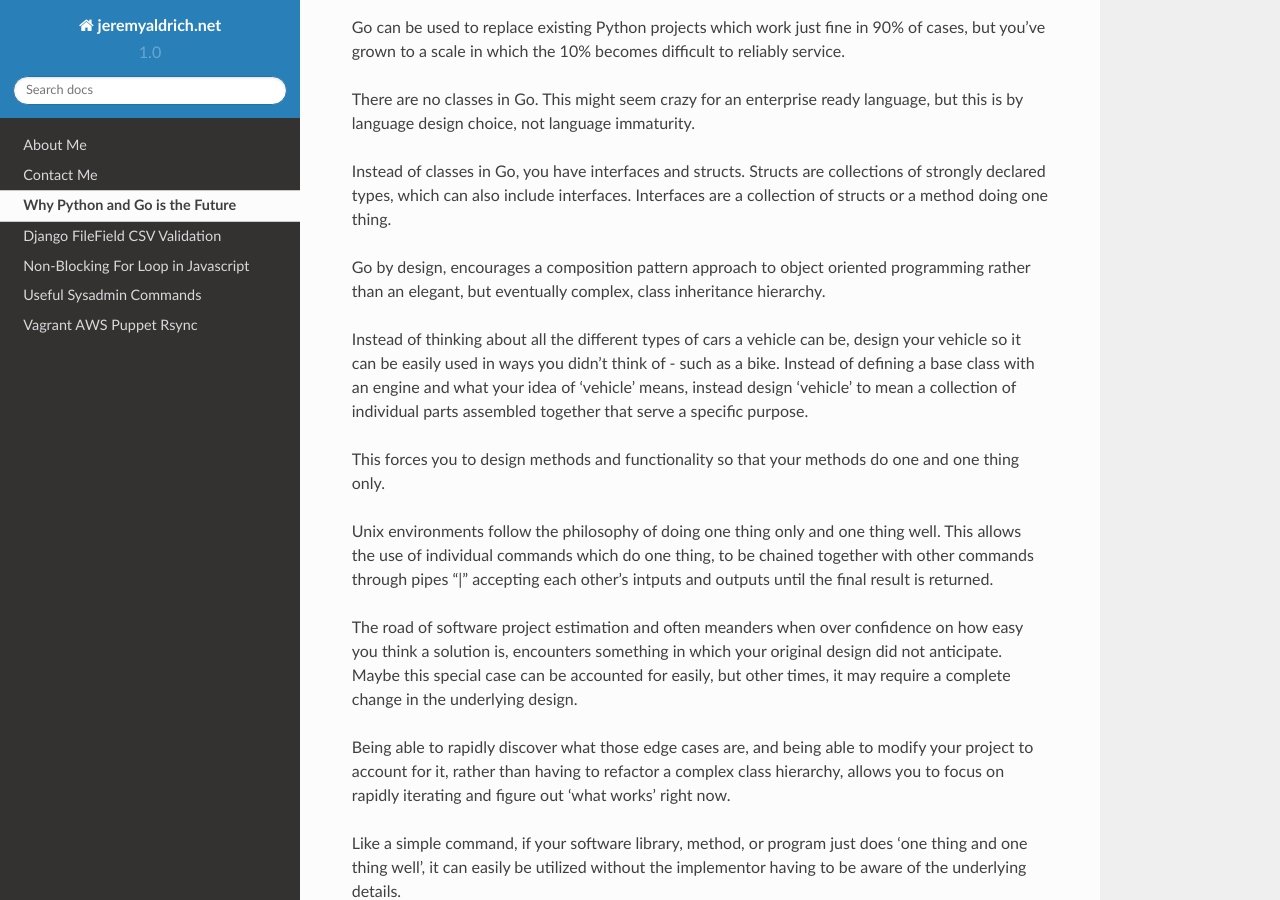
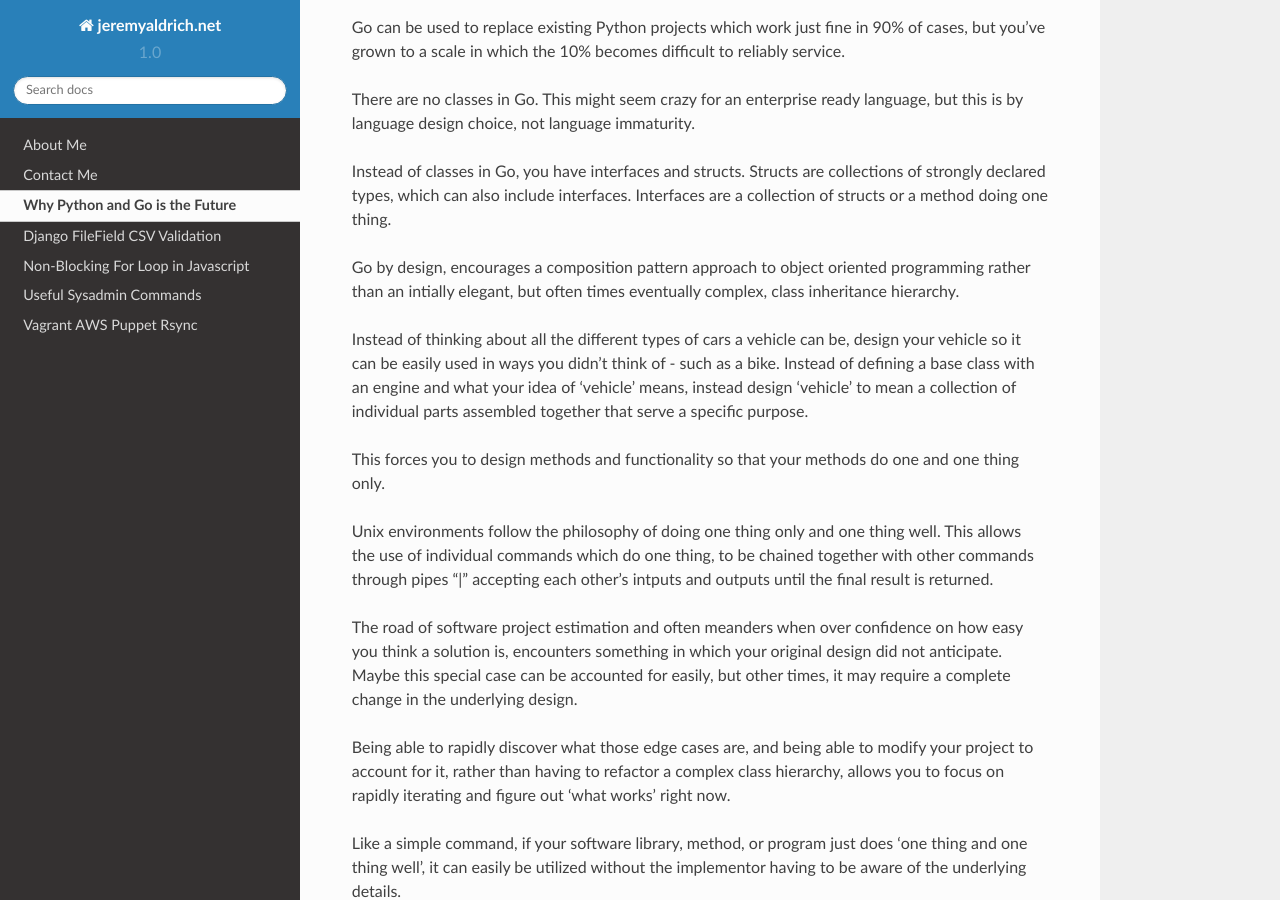
Before and after one commit to jeraldrich/blog, a Sphinx documentation site: the page built from docs/python_go_future.rst, in a window 1280 px wide and 900 px high, scrolled down 552 px. Built offline with Sphinx 7.4.7 and the Read the Docs theme 2.0.0, drawn with Linux system fonts in a browser that asks for light colours.

Commit message:
minor fix

```diff
--- a/docs/python_go_future.rst
+++ b/docs/python_go_future.rst
@@ -19,7 +19,7 @@ There are no classes in Go. This might seem crazy for an enterprise ready langua
 
 Instead of classes in Go, you have interfaces and structs. Structs are collections of strongly declared types, which can also include interfaces. Interfaces are a collection of structs or a method doing one thing.
 
-Go by design, encourages a composition pattern approach to object oriented programming rather than an elegant, but eventually complex, class inheritance hierarchy.
+Go by design, encourages a composition pattern approach to object oriented programming rather than an intially elegant, but often times eventually complex, class inheritance hierarchy.
 
 Instead of thinking about all the different types of cars a vehicle can be, design your vehicle so it can be easily used in ways you didn't think of - such as a bike. Instead of defining a base class with an engine and what your idea of 'vehicle' means, instead design 'vehicle' to mean a collection of individual parts assembled together that serve a specific purpose.
 
```
